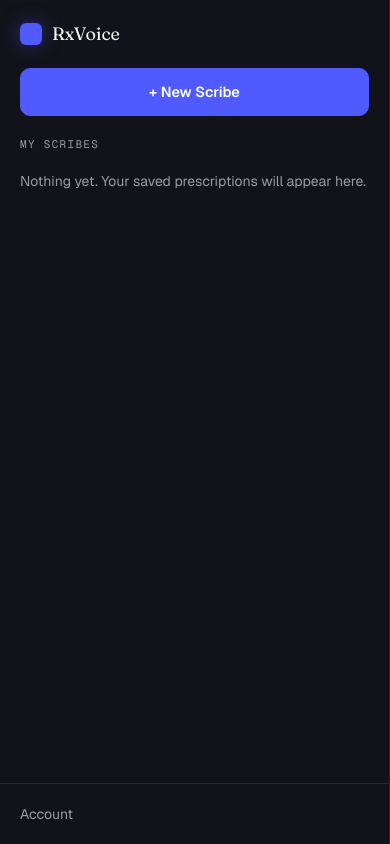
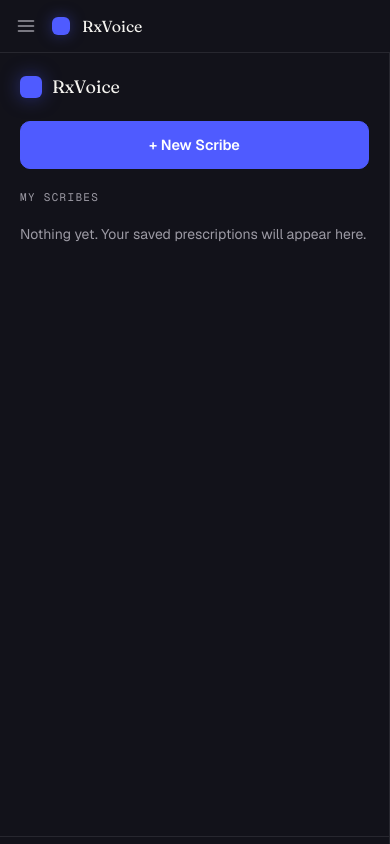
Before and after one commit to ajaymurali1998/automated_scribe, a Next.js app: page / in a window 390 px wide. Shown: the top 844 px of the page. Built offline with nearby package versions, Linux system fonts and the light colour scheme.

Commit message:
Update Workspace.tsx v1 change

```diff
--- a/components/Workspace.tsx
+++ b/components/Workspace.tsx
@@ -23,7 +23,7 @@ import {
   type LocalProfile,
   type StoredPrescription,
 } from "@/lib/localStore";
-import type { DoctorProfile, StructuredRx } from "@/types/prescription";
+import { isProfileComplete, type DoctorProfile, type StructuredRx } from "@/types/prescription";
 
 type Stage = "new" | "recording" | "review";
 
@@ -66,6 +66,10 @@ export default function Workspace() {
 
   const [profile, setProfile] = useState<LocalProfile | null>(null);
   const [history, setHistory] = useState<StoredPrescription[]>([]);
+
+  // Mobile-only — the sidebar is an off-canvas drawer below the lg breakpoint and
+  // always visible above it (see Sidebar.tsx's lg: overrides).
+  const [sidebarOpen, setSidebarOpen] = useState(false);
 
   // Loaded in an effect, not useState(loadProfile()), so this renders identically on
   // the server and on first client paint — reading localStorage during render would
@@ -200,14 +204,33 @@ export default function Workspace() {
   }
 
   const doctor = profile ? toDoctorProfile(profile) : null;
+  const profileComplete = isProfileComplete(doctor);
 
   return (
-    <div className="grid grid-cols-[minmax(0,280px)_minmax(0,1fr)] max-lg:grid-cols-1">
+    <div className="lg:grid lg:grid-cols-[minmax(0,280px)_minmax(0,1fr)]">
+      {/* Mobile-only top bar. The sidebar itself is `lg:static` (see Sidebar.tsx), so
+          above lg this whole bar is hidden and the original desktop layout is
+          untouched. */}
+      <div className="lg:hidden sticky top-0 z-20 flex items-center gap-3 border-b border-line bg-panel px-4 py-3">
+        <button
+          onClick={() => setSidebarOpen(true)}
+          className="text-ink-soft hover:text-ink p-1 -ml-1"
+          aria-label="Open menu"
+        >
+          <MenuIcon />
+        </button>
+        <span className="w-[18px] h-[18px] rounded-md bg-accent shadow-[0_0_16px_-2px_rgba(79,91,255,0.6)]" />
+        <span className="font-head text-base">RxVoice</span>
+      </div>
+
       <Sidebar
         prescriptions={history}
         activeId={savedId}
         onNewScribe={newScribe}
         onOpenPrescription={openPrescription}
+        profileComplete={profileComplete}
+        open={sidebarOpen}
+        onClose={() => setSidebarOpen(false)}
       />
 
       <main className="px-8 py-10 max-sm:px-5">
@@ -225,6 +248,7 @@ export default function Workspace() {
             onStart={startRecording}
             starting={dictation.status === "connecting"}
             error={dictation.error}
+            profileComplete={profileComplete}
           />
         )}
 
@@ -238,6 +262,7 @@ export default function Workspace() {
             onPause={dictation.pause}
             onResume={dictation.resume}
             onEnd={endRecording}
+            onStartOver={newScribe}
             ending={structuring}
           />
         )}
@@ -310,3 +335,11 @@ export default function Workspace() {
     </div>
   );
 }
+
+function MenuIcon() {
+  return (
+    <svg width="20" height="20" viewBox="0 0 24 24" fill="none" stroke="currentColor" strokeWidth="2" aria-hidden>
+      <path d="M3 6h18M3 12h18M3 18h18" strokeLinecap="round" />
+    </svg>
+  );
+}
```
